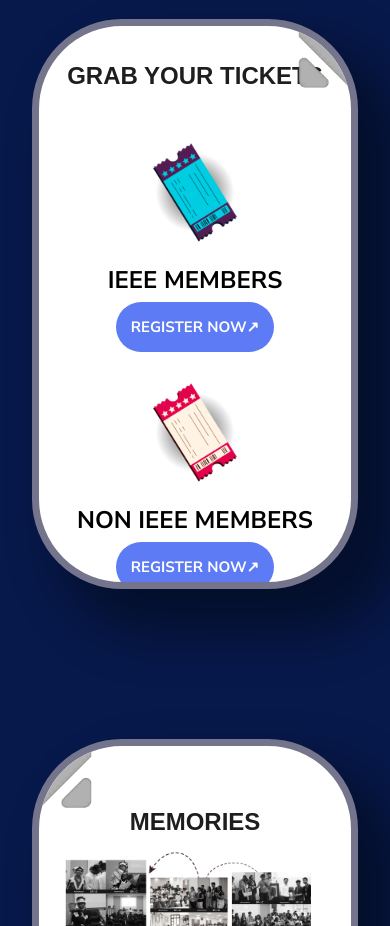
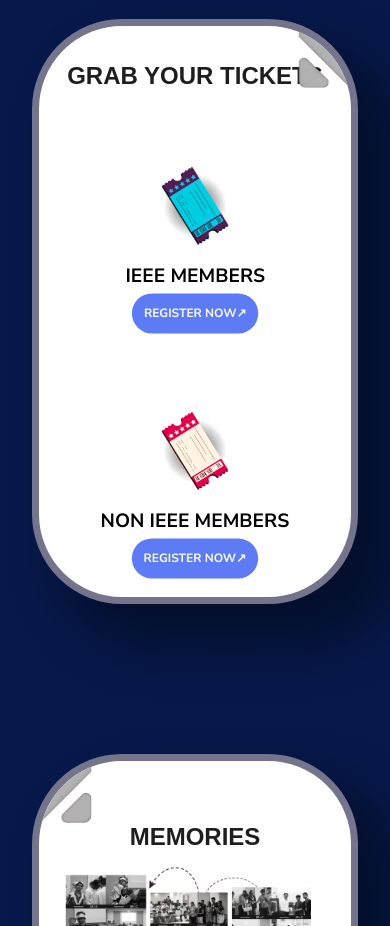
Before and after one commit to AjaySusanth/sparc-copy, a React (Vite) app: page / in a window 390 px wide. Shown: the part 1660-2586 px from the top of the page. Built offline with nearby package versions, Linux system fonts and the light colour scheme; a web font is replaced by a local one.

Commit message:
minor responsive corrections

```diff
--- a/src/Pages/Tickets/Tickets.css
+++ b/src/Pages/Tickets/Tickets.css
@@ -8,6 +8,7 @@
 }
 
 .ticket{
+    margin-top:5px;
     display: flex;
     flex-direction: column;
     align-items: center;
@@ -58,21 +59,35 @@
         display: none;
     }
 
+    .ticket{
+        scale:0.8;
+    }
+
     .tkt-head{
         width:40%;
     }
+
     .reg-btn{
         font-size: 15px;
     }
 
 }
 
+@media (max-width:768px){
+    .cards{
+        padding-bottom: 5px;
+    }
+}
 
 @media (min-width:768px){
     .cards{
         flex-direction: row;
         padding: 1rem;
         justify-content: space-evenly;
+    }
+
+    .reg-btn{
+        font-size:15px;
     }
 }
 
```
